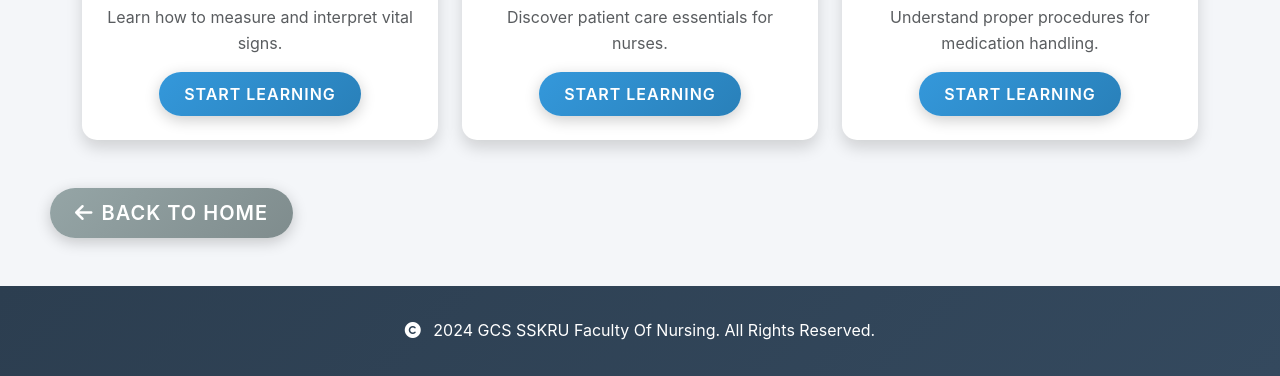
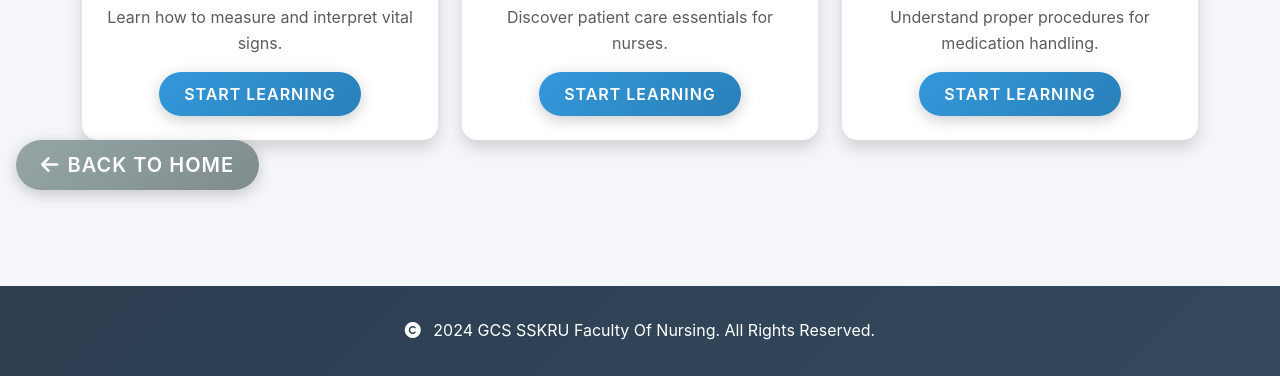
Before and after one commit to Porpathom/Aomsin, a plain HTML site: page learning.html in a window 1280 px wide. Shown: the part 582-958 px from the top of the page. Drawn offline with nearby package versions, Linux system fonts and the light colour scheme.

Commit message:
กลับ

```diff
--- a/learning.html
+++ b/learning.html
@@ -71,14 +71,15 @@
                 </div>
             </div>
         </div>
+        <div class="d-flex justify-content-between align-items-center mb-5 px-3">
+            <a href="index.html" class="btn btn-secondary btn-lg">
+                <i class="fas fa-arrow-left me-2"></i>Back to Home
+            </a>
+
+        </div>
     </section>
 
-   <!-- Back to Home Button -->
-<div class="text-start mb-5" style="padding-left: 50px;">
-    <a href="index.html" class="btn btn-secondary btn-lg">
-        <i class="fas fa-arrow-left me-2"></i>Back to Home
-    </a>
-</div>
+
 
 
     <!-- Footer -->
```
